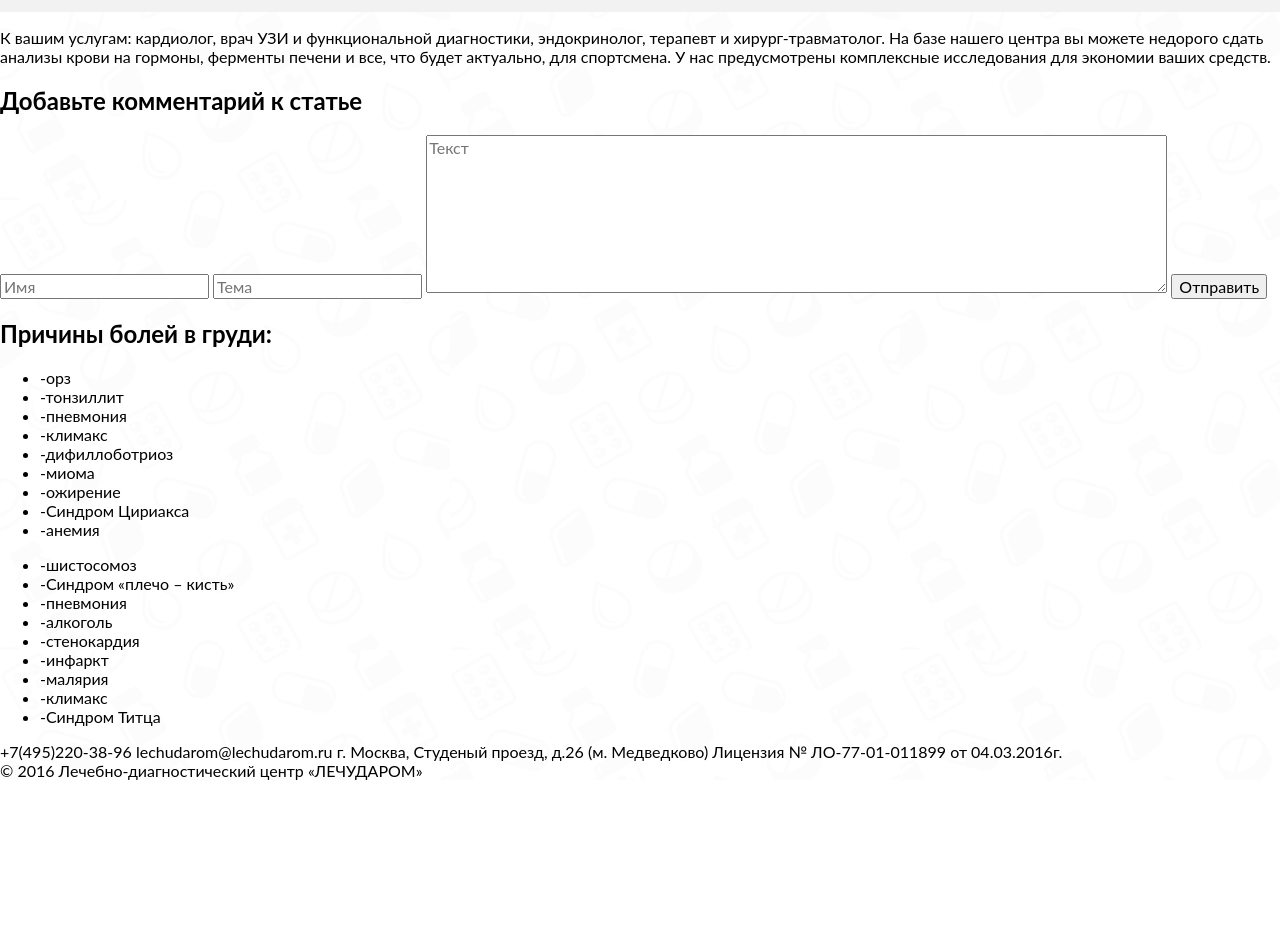
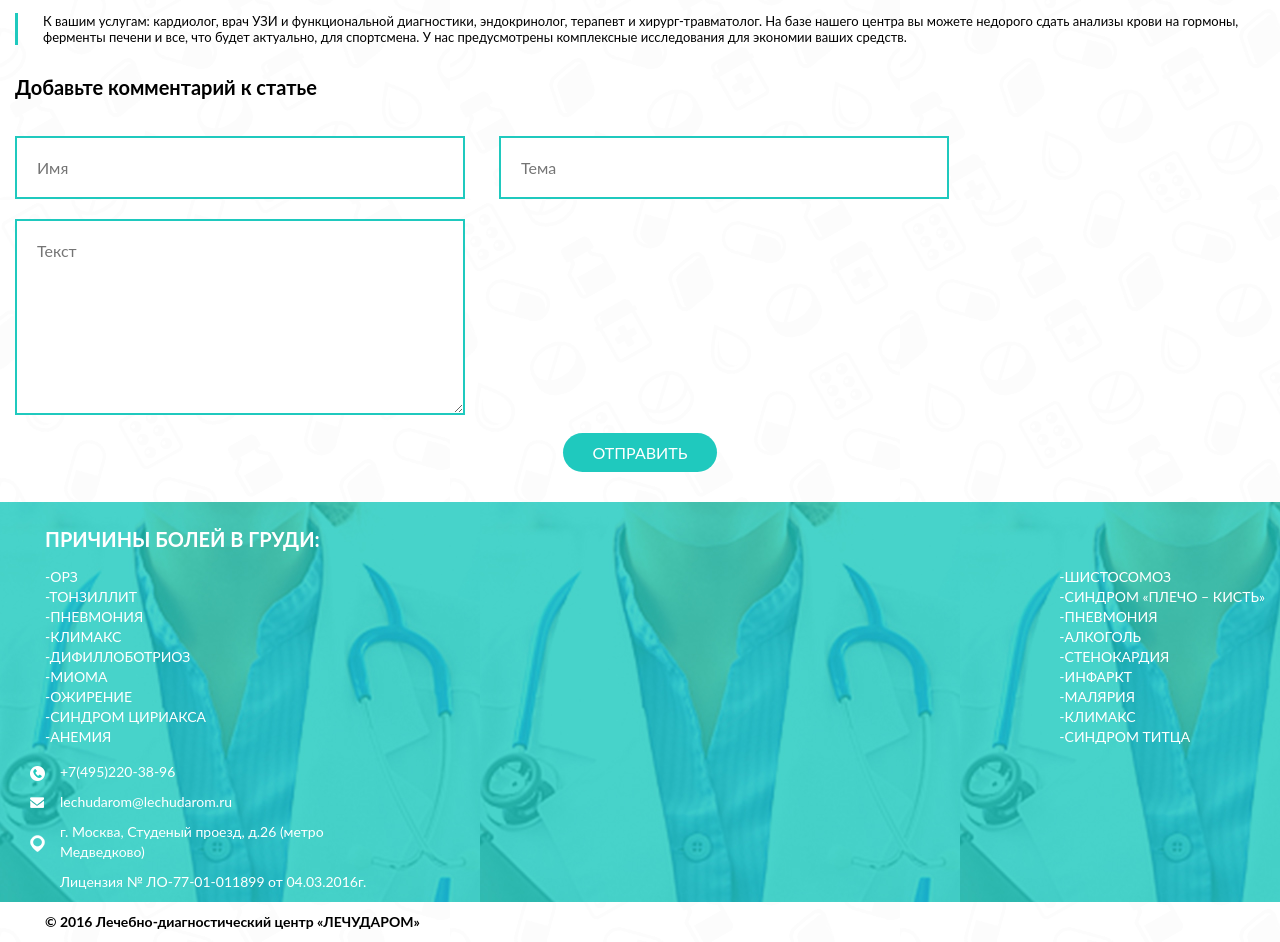
Before and after one commit to EnigmaSn/lechudarom, a website: page index.html in a window 1280 px wide. Shown: the part 2500-3442 px from the top of the page. Before the commit the page ends 3280 px from the top, so only its background shows below. Drawn offline with Linux system fonts and the light colour scheme.

Commit message:
mob готово

```diff
--- a/index.html
+++ b/index.html
@@ -137,7 +137,7 @@
 
   <footer class="page-footer">
     <div class="page-footer__wrapper">
-      <div class="page-footer__info">
+      <div class="page-footer__inner">
         <div class="page-footer__pains">
           <h2>Причины болей в груди:</h2>
           <div class="page-footer__pains-lists">
@@ -168,7 +168,7 @@
         <div class="page-footer__info">
           <a type="tel" class="page-footer__phone">+7(495)220-38-96</a>
           <span class="page-footer__email">lechudarom@lechudarom.ru</span>
-          <span class="page-footer__adress">г. Москва, Студеный проезд, д.26 (м. Медведково)</span>
+          <span class="page-footer__adress">г. Москва, Студеный проезд, д.26 (метро Медведково)</span>
           <span>Лицензия № ЛО-77-01-011899 от 04.03.2016г.</span>
         </div>
       </div>
--- /dev/null
+++ b/sass/blocks/comment.scss
@@ -0,0 +1,52 @@
+.comment__wrapper {
+  @include container;
+
+    h2 {
+      font-size: 20px;
+      font-weight: bold;
+      margin-left: 15px;
+      margin-top: 30px;
+    }
+    input,
+    textarea {
+      border: 2px solid $green;
+      margin-top: 20px;
+      width: 450px;
+      margin-left: 15px;
+      margin-right: 15px;
+      padding: 20px;
+      box-sizing: border-box;
+      color: black;
+      outline: none;
+
+      ::-webkit-input-placeholder {
+        font-size: 14px;
+        color: black;
+      }
+      ::-moz-placeholder {
+        font-size: 14px;
+        color: black;
+      }
+      :-moz-placeholder {
+        font-size: 14px;
+        color: black;
+      }
+      :-ms-input-placeholder {
+        font-size: 14px;
+        color: black;
+      }
+    }
+
+    button {
+      width: auto;
+      margin: 15px auto 30px;
+      display: block;
+      border: 0px solid $green;
+      border-radius: 50px;
+      background-color: $green;
+      padding: 10px 30px;
+      color: $white;
+      text-transform: uppercase;
+      outline: none;
+    }
+}
--- a/sass/blocks/med-sport-consultation.scss
+++ b/sass/blocks/med-sport-consultation.scss
@@ -15,6 +15,7 @@
 .med-sport-consultation__service {
   background-color: #fff;
   width: 345px;
+  height: 246px;
   box-sizing: border-box;
   margin: 0 auto;
   padding-top: 30px;
@@ -69,7 +70,7 @@
       content: "";
       display: block;
       width: 319px;
-      height: 210px;
+      height: 220px;
       border: 3px solid $green;
     }
     h2 {
--- /dev/null
+++ b/sass/blocks/med-sport-doctors.scss
@@ -0,0 +1,11 @@
+.med-sport-doctors__wrapper {
+  @include container;
+
+    p {
+      font-size: 13px;
+      line-height: 16px;
+      border-left: 3px solid $green;
+      margin: 20px 20px 20px 15px;
+      padding-left: 25px;
+    }
+}
--- /dev/null
+++ b/sass/blocks/page-footer.scss
@@ -0,0 +1,97 @@
+.page-footer__wrapper {
+  @include container;
+}
+.page-footer__inner {
+  background-color: $green;
+  background-image: url("../img/doc-mob.jpg");
+  height: 400px;
+    h2,
+    li {
+      color: $white;
+      text-transform: uppercase;
+    }
+    h2 {
+      font-size: 20px;
+      padding-top: 25px;
+      margin-left: 45px;
+    }
+    li {
+      font-size: 14px;
+      line-height: 20px;
+      list-style: none;
+      margin: 0;
+      padding: 0;
+    }
+    ul {
+      margin: 0;
+      padding: 0;
+    }
+}
+.page-footer__pains-lists {
+  display: flex;
+  justify-content: space-between;
+  margin-left: 45px;
+  margin-right: 15px;
+  margin-bottom: 15px;
+}
+.page-footer__info {
+  color: $white;
+  margin-left: 60px;
+  display: flex;
+  flex-direction: column;
+  font-size: 14px;
+  line-height: 20px;
+  padding-bottom: 30px;
+
+    a,
+    span {
+      padding-bottom: 10px;
+      position: relative;
+      width: 270px;
+    }
+    span:last-child {
+      padding-bottom: 0;
+      width: auto;
+    }
+}
+.page-footer__about {
+  margin-left: 45px;
+  font-size: 14px;
+  line-height: 20px;
+  margin-top: 10px;
+  margin-bottom: 10px;
+  font-weight: bold;
+}
+
+.page-footer__adress::before {
+  content: "";
+  display: block;
+  width: 15px;
+  height: 17px;
+  background-position: -297px -10px;
+  background-image: url("../img/spritesheet.png");
+  position: absolute;
+  left: -30px;
+  top: 13px;
+}
+.page-footer__phone::before {
+  content: "";
+  display: block;
+  position: absolute;
+  left: -30px;
+  top: 4px;
+  width: 15px;
+  height: 15px;
+  background-position: -672px -10px;
+  background-image: url("../img/spritesheet.png");
+}
+.page-footer__email::before {
+  content: "";
+  display: block;
+  position: absolute;
+  left: -30px;
+  top: 5px;
+  background-image: url("../img/spritesheet.png");
+  width: 14px;
+  height: 11px;
+background-position: -227px -10px;}
--- a/sass/style.scss
+++ b/sass/style.scss
@@ -7,3 +7,6 @@
 @import "blocks/med-sport-service.scss";
 @import "blocks/med-sport-info.scss";
 @import "blocks/med-sport-consultation.scss";
+@import "blocks/med-sport-doctors.scss";
+@import "blocks/comment.scss";
+@import "blocks/page-footer.scss";
```
Also changed, not shown: css/style.css.
